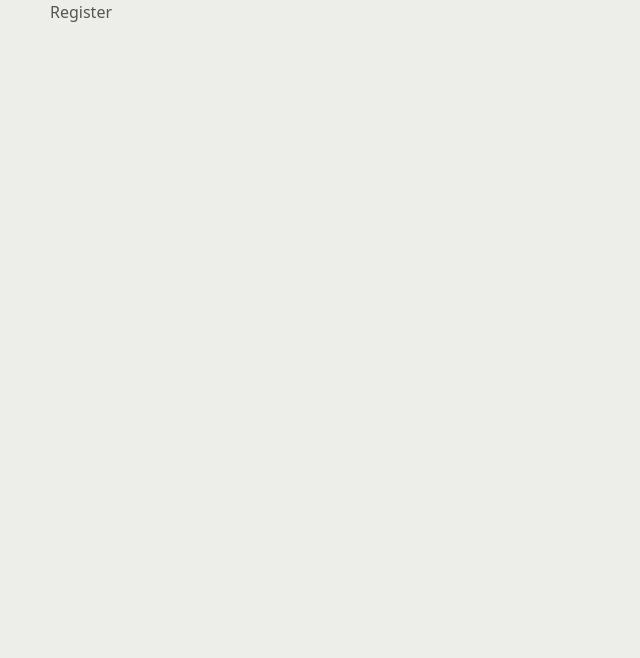
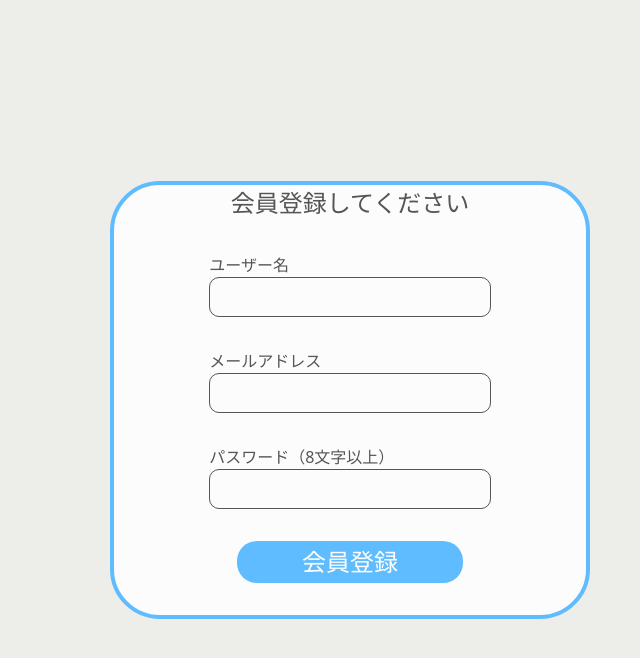
Before and after one commit to yusei-iwaki/kakei_track_front, a Next.js app: page /register in a window 1280 px wide. Shown: the top 658 px of the page, without its empty margins (290-930 px from the left). Built offline with nearby package versions, Linux system fonts and the light colour scheme.

Commit message:
add:register

```diff
--- /dev/null
+++ b/src/app/register/page.module.scss
@@ -0,0 +1,46 @@
+.container_flex {
+    display: flex;
+    justify-content: center;
+    align-items: center;
+    height: 100vh;
+    & .container {
+        background: #FCFCFC;
+        border: #5EBCFF 4px solid;
+        border-radius: 50px;
+        display: flex;
+        justify-content: center;
+        align-items: center;
+        height: 500;
+        width: 80%;
+        & .main {
+            width: 80%;
+            height: 80%;
+            display: flex;
+            flex-direction: column;
+            align-items: center;
+            & .title {
+                font-size: 1.5rem;
+                color: #555555;
+            }
+            & .form_container {
+                display: flex;
+                flex-direction: column;
+                margin: 2rem 3rem 2rem;
+                & .input_group {
+                    margin-bottom: 2rem;
+                    input {
+                        border: #555555 1px solid;
+                        border-radius: 10px;
+                        height: 2.5rem;
+                        width: 100%;
+                    }
+                }
+                & .input_button {
+                    display: flex;
+                    justify-content: center;
+                }
+            }
+        }
+
+    }
+}
--- a/src/app/register/page.tsx
+++ b/src/app/register/page.tsx
@@ -1,9 +1,34 @@
 import React from "react";
+import styles from "./page.module.scss";
+import button from "@/styles/button.module.scss";
 
 const RegisterPage: React.FC = () => {
   return (
-    <div>
-      <h1>Register</h1>
+    <div className={styles.container_flex}>
+      <div className={styles.container}>
+        <div className={styles.main}>
+          <h1 className={styles.title}>会員登録してください</h1>
+          <form className={styles.form_container}>
+            <div className={styles.input_group}>
+              <label htmlFor="name">ユーザー名</label>
+              <input type="text" id="name" name="name" required />
+            </div>
+            <div className={styles.input_group}>
+              <label htmlFor="email">メールアドレス</label>
+              <input type="email" id="email" name="email" required />
+            </div>
+            <div className={styles.input_group}>
+              <label htmlFor="password">パスワード（8文字以上）</label>
+              <input type="password" id="password" name="password" required />
+            </div>
+            <div className={styles.input_button}>
+              <button className={button.button_design1} type="submit">
+                会員登録
+              </button>
+            </div>
+          </form>
+        </div>
+      </div>
     </div>
   );
 };
--- /dev/null
+++ b/src/styles/button.module.scss
@@ -0,0 +1,8 @@
+.button_design1 {
+    background: #5EBCFF;
+    color: #FFFFFF;
+    border-radius: 20px;
+    font-size: 1.5rem;
+    padding: 0.2rem 0;
+    width: 80%;
+}
```
